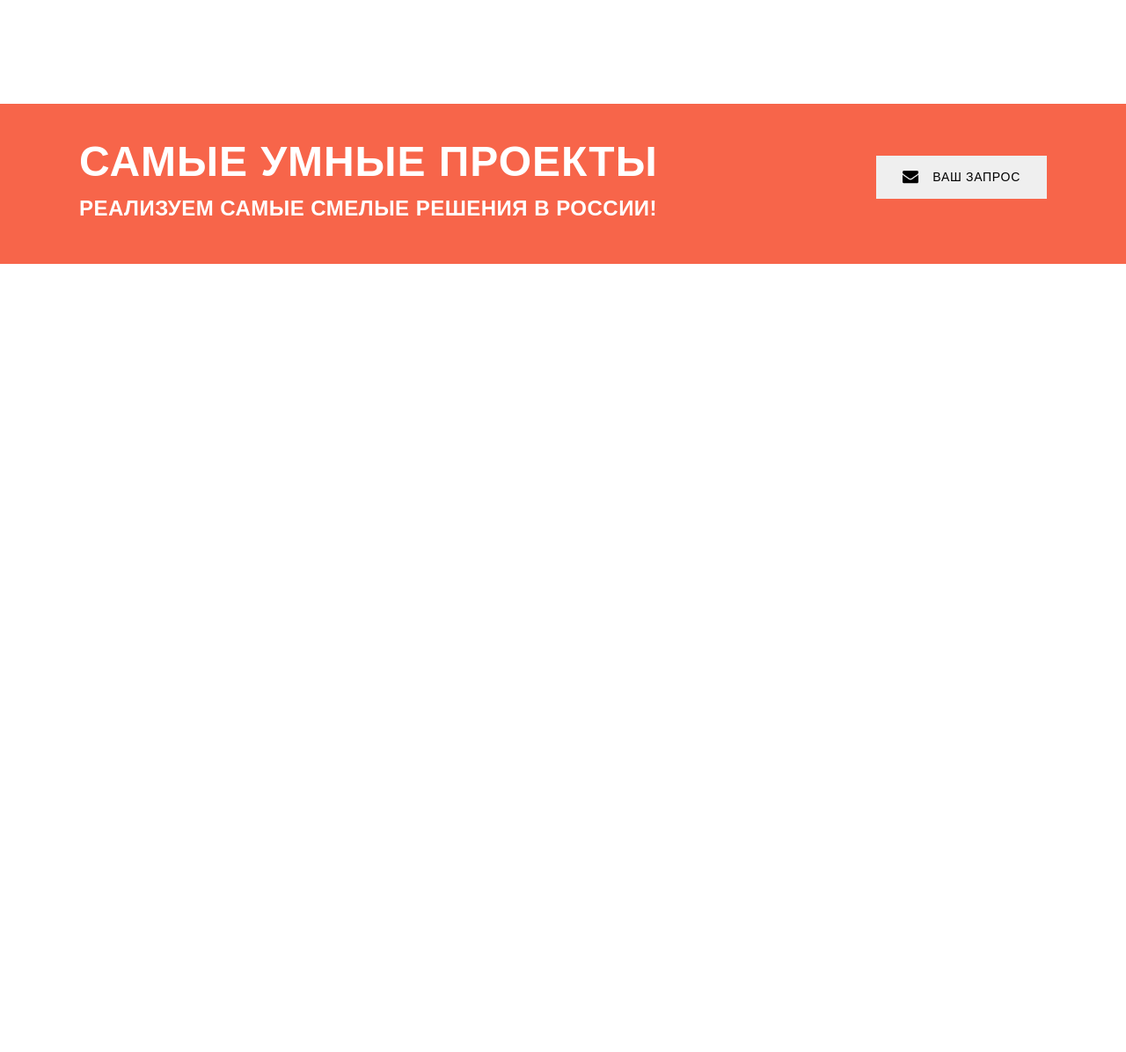
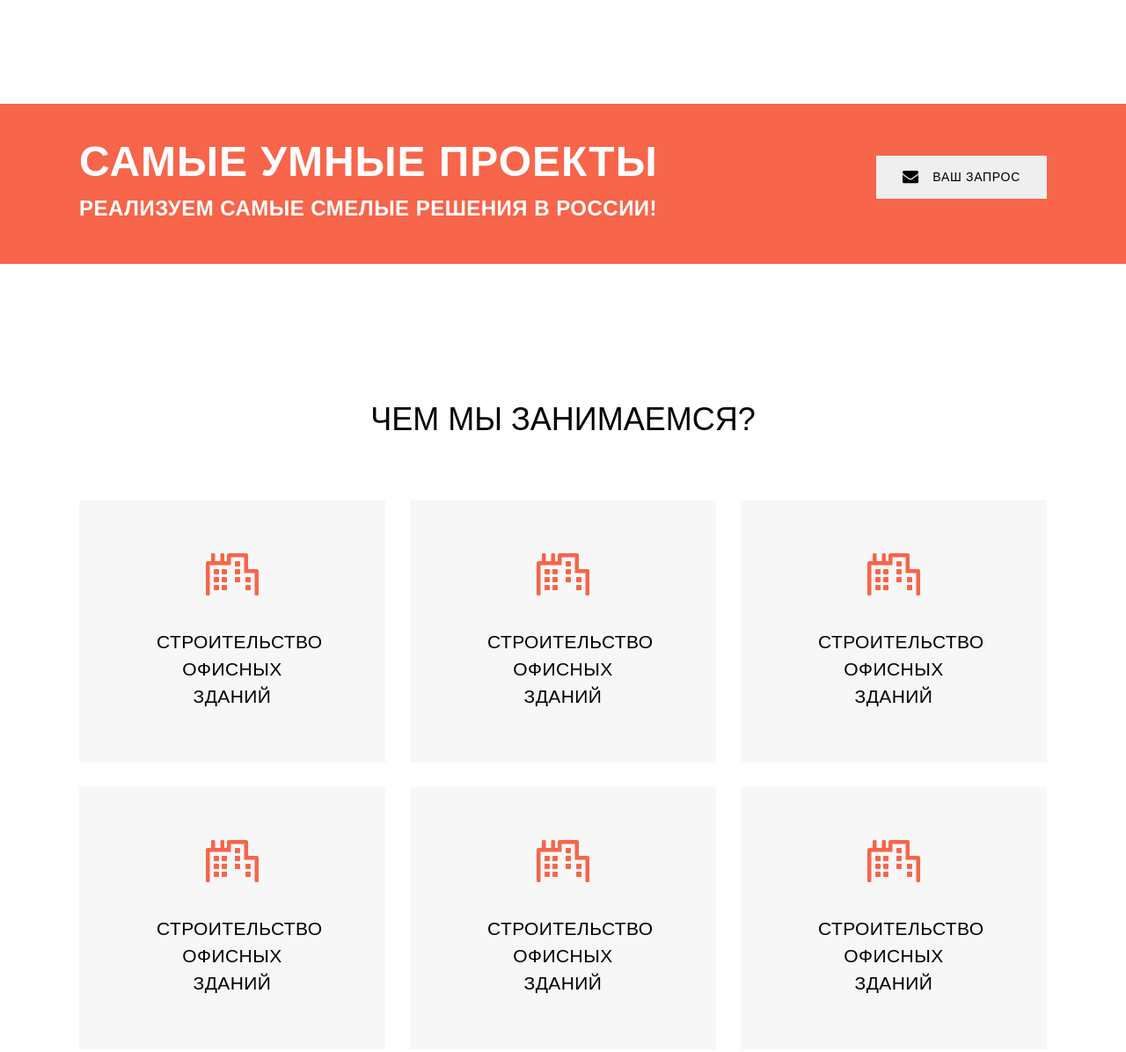
Before and after one commit to Scandal-MyZiK/Business, a website built with webpack: page src/index.html in a window 1280 px wide. Shown: the part 1909-3105 px from the top of the page at 88% size. Before the commit the page ends 2209 px from the top, so only its background shows below. Built offline with nearby package versions, Linux system fonts and the light colour scheme; a web font is replaced by a local one.

Commit message:
section-services

```diff
--- a/src/index.html
+++ b/src/index.html
@@ -136,6 +136,39 @@
                 </div>
             </div>
         </section>
+        <section class="services">
+            <div class="container">
+                <h2 class="services__title">
+                    ЧЕМ МЫ ЗАНИМАЕМСЯ?
+                </h2>
+                <div class="services__inner">
+                    <div class="services__block">
+                        <img src="./image/services-icon.png" alt="" class="services__icon">
+                        <p class="services__text">СТРОИТЕЛЬСТВО ОФИСНЫХ ЗДАНИЙ</p>
+                    </div>
+                    <div class="services__block">
+                        <img src="./image/services-icon.png" alt="" class="services__icon">
+                        <p class="services__text">СТРОИТЕЛЬСТВО ОФИСНЫХ ЗДАНИЙ</p>
+                    </div>
+                    <div class="services__block">
+                        <img src="./image/services-icon.png" alt="" class="services__icon">
+                        <p class="services__text">СТРОИТЕЛЬСТВО ОФИСНЫХ ЗДАНИЙ</p>
+                    </div>
+                    <div class="services__block">
+                        <img src="./image/services-icon.png" alt="" class="services__icon">
+                        <p class="services__text">СТРОИТЕЛЬСТВО ОФИСНЫХ ЗДАНИЙ</p>
+                    </div>
+                    <div class="services__block">
+                        <img src="./image/services-icon.png" alt="" class="services__icon">
+                        <p class="services__text">СТРОИТЕЛЬСТВО ОФИСНЫХ ЗДАНИЙ</p>
+                    </div>
+                    <div class="services__block">
+                        <img src="./image/services-icon.png" alt="" class="services__icon">
+                        <p class="services__text">СТРОИТЕЛЬСТВО ОФИСНЫХ ЗДАНИЙ</p>
+                    </div>
+                </div>
+            </div>
+        </section>
     </main>
 </body>
 </html>
--- /dev/null
+++ b/src/style/_services.scss
@@ -0,0 +1,38 @@
+.services{
+    padding: 150px 0;
+    &__title{
+        font-weight: 500;
+        font-size: 36px;
+        line-height: 53px;
+        text-transform: uppercase;
+        color: #000000;
+        text-align: center;
+        margin-bottom: 66px;
+    }
+    &__inner{
+        display: flex;
+        flex-wrap: wrap;
+        gap: 28px;
+    }
+    &__block{
+        padding: 60px 88px;
+        text-align: center;
+        max-width: 350px;
+        background-color: #F7F7F7;
+
+    }
+    &__icon{
+        max-width: 60px;
+        object-fit: contain;
+        margin-bottom: 30px;
+    }
+    &__text{
+        max-width: 172px;
+        font-weight: 500;
+        font-size: 21px;
+        line-height: 31px;
+        text-align: center;
+        letter-spacing: 0.02em;
+        color: #000000;
+    }
+}
--- a/src/style/style.scss
+++ b/src/style/style.scss
@@ -4,3 +4,4 @@
 @import './number';
 @import './project';
 @import './request';
+@import './services';
```
Also changed, not shown: src/image/portfolio-img.jpg (added), src/image/services-icon.png (added).
